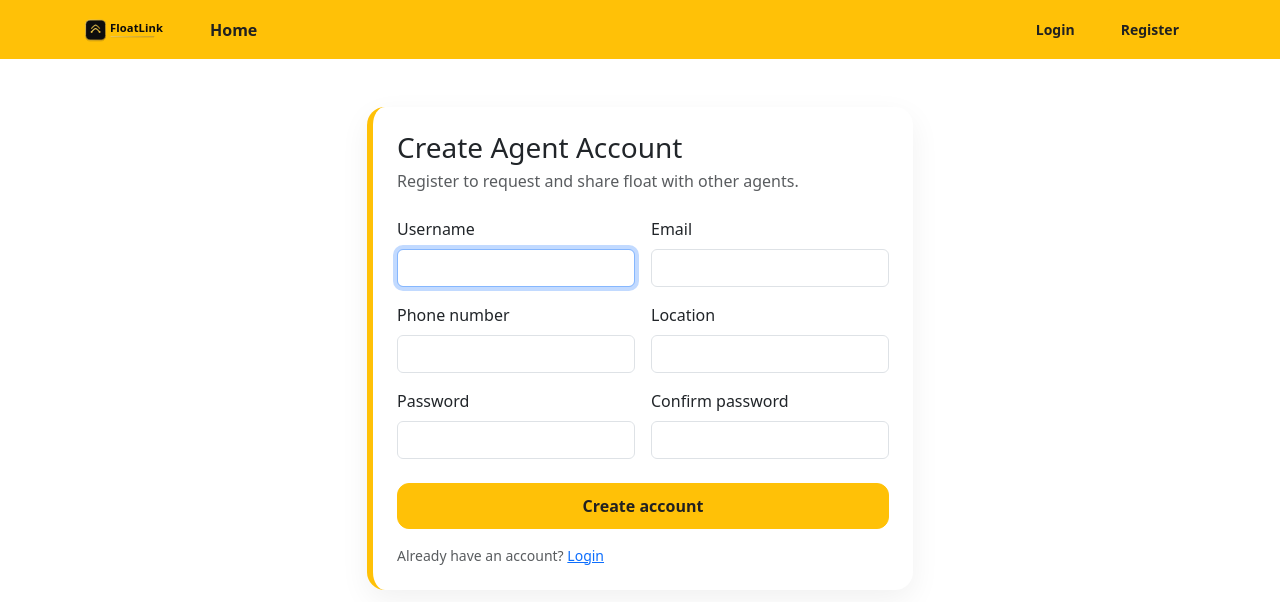
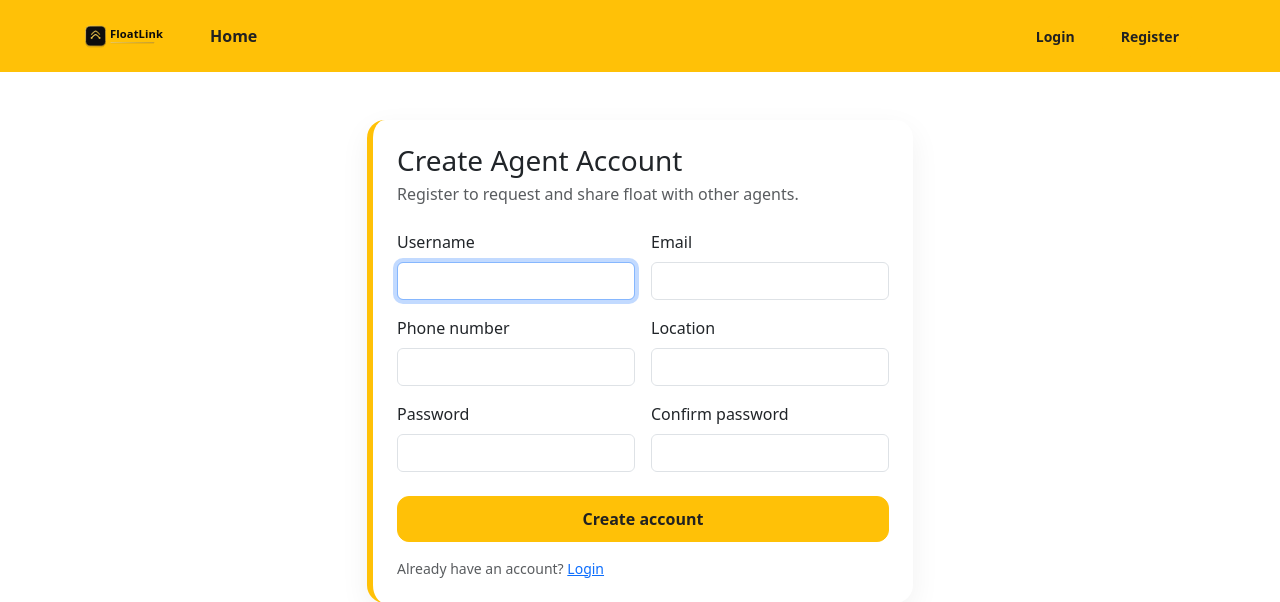
Before and after one commit to IsraelTech-Pro/floatlink, a Django app: page /agents/register/ in a window 1280 px wide. Shown: the top 602 px of the page. Run offline with Django 5.2, Linux system fonts and the light colour scheme; data that the repository does not hold is empty.

Commit message:
first commit

```diff
--- a/static/css/app.css
+++ b/static/css/app.css
@@ -21,6 +21,15 @@ body {
 
 .navbar-fl .nav-link:hover {
   opacity: 0.85;
+}
+
+.navbar-fl .navbar-collapse {
+  padding-top: 8px;
+  padding-bottom: 8px;
+}
+
+.navbar-fl .navbar-collapse .fl-nav-row {
+  -webkit-overflow-scrolling: touch;
 }
 
 .btn-fl {
--- a/templates/partials/navbar.html
+++ b/templates/partials/navbar.html
@@ -9,7 +9,7 @@
       <span class="navbar-toggler-icon"></span>
     </button>
 
-    <div class="d-flex gap-2 ms-auto flex-nowrap order-lg-3">
+    <div class="d-none d-lg-flex gap-2 ms-auto flex-nowrap order-lg-3">
       {% if request.user.is_authenticated %}
         <a class="btn btn-sm btn-fl-outline" href="{% url 'agents:profile' %}">Profile</a>
         <a class="btn btn-sm btn-dark" href="{% url 'agents:logout' %}">Logout</a>
@@ -20,7 +20,7 @@
     </div>
 
     <div class="collapse navbar-collapse" id="navbarSupportedContent">
-      <div class="d-flex align-items-center flex-nowrap w-100 overflow-auto" style="gap: .5rem;">
+      <div class="fl-nav-row d-flex align-items-center flex-nowrap w-100 overflow-auto" style="gap: .5rem;">
         <ul class="navbar-nav flex-row flex-nowrap mb-0" style="gap: .5rem;">
           <li class="nav-item"><a class="nav-link" href="{% url 'core:home' %}">Home</a></li>
           {% if request.user.is_authenticated %}
@@ -41,6 +41,16 @@
             <li class="nav-item"><a class="nav-link" href="{% url 'transactions:list' %}">Transactions</a></li>
           {% endif %}
         </ul>
+
+        <div class="d-flex d-lg-none gap-2 ms-2 flex-nowrap">
+          {% if request.user.is_authenticated %}
+            <a class="btn btn-sm btn-fl-outline" href="{% url 'agents:profile' %}">Profile</a>
+            <a class="btn btn-sm btn-dark" href="{% url 'agents:logout' %}">Logout</a>
+          {% else %}
+            <a class="btn btn-sm btn-fl-outline" href="{% url 'agents:login' %}">Login</a>
+            <a class="btn btn-sm btn-fl" href="{% url 'agents:register' %}">Register</a>
+          {% endif %}
+        </div>
       </div>
     </div>
   </div>
```
Also changed, not shown: db.sqlite3.
